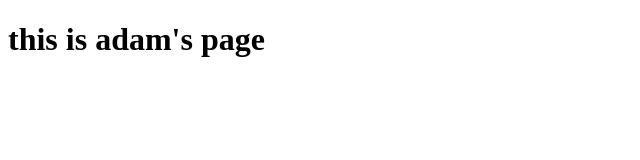
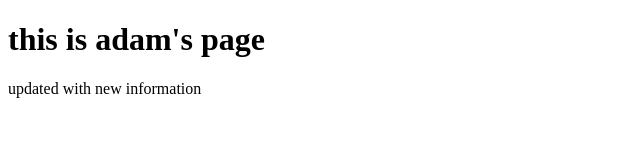
Before and after one commit to ajb413/testing, a plain HTML site: page index.html in a window 1280 px wide. Shown: the whole page, without its empty margins (0-640 px from the left). Drawn offline with Linux system fonts and the light colour scheme.

Commit message:
edited homepage again

```diff
--- a/index.html
+++ b/index.html
@@ -5,5 +5,6 @@
 </head>
 <body>
 <h1> this is adam's page</h1>
+updated with new information
 </body>
 </html>
```
